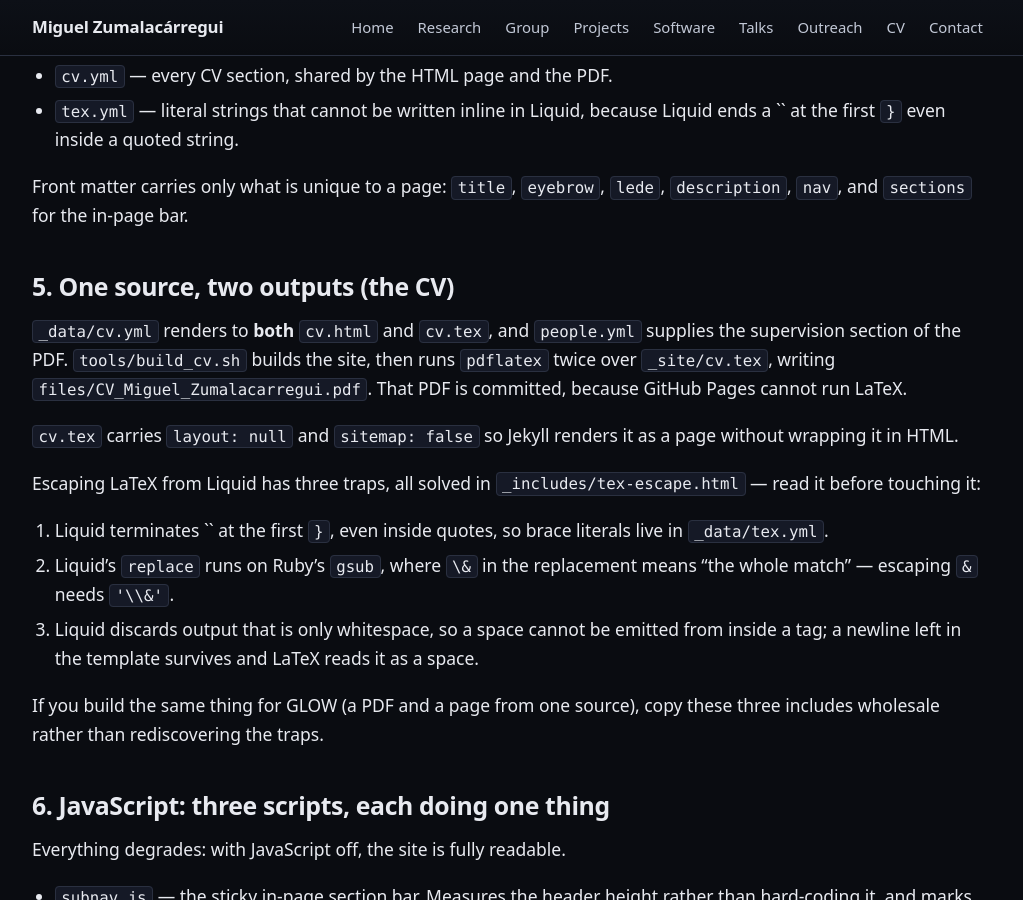
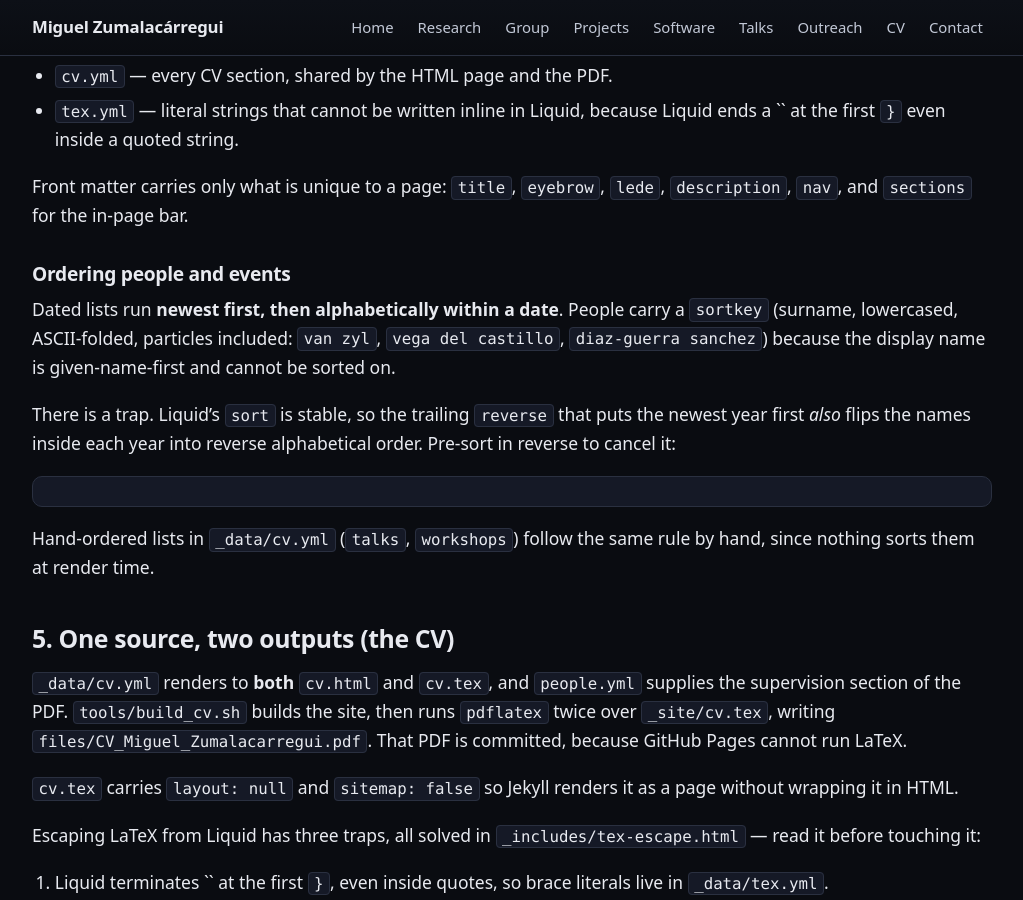
Before and after one commit to miguelzuma/miguelzuma.github.io, a Jekyll site: the page built from docs/SITE_CONVENTIONS.md, in a window 1280 px wide and 900 px high, scrolled down 3258 px. Shown: the whole window, without its empty margins (128-1151 px from the left). Built offline with Jekyll 4.4.1, drawn with Linux system fonts in a browser that asks for light colours; our own code applies the rules of GitHub Pages for plain Markdown files.

Commit message:
Order people and events by date, then alphabetically within a date
The three dated people lists sorted by year only, so within a year the order
was whatever the file happened to say. Adds a `sortkey` (surname, lowercased,
ASCII-folded, particles kept) to the 45 people who lacked one and sorts on it
as the tie-break, on the Group page and in the CV PDF, which previously did
not sort its people at all.

The tie-break needs care: Liquid's `sort` is stable, so the trailing `reverse`
that puts the newest year first would also flip names into reverse
alphabetical order within each year. Pre-sorting in reverse cancels it. Both
call sites and docs/SITE_CONVENTIONS.md now say so.

Also swaps the two 2026 entries in cv.yml's hand-ordered `talks` list, the one
place the rule was actually violated. `workshops` already complied.

Co-Authored-By: Claude Opus 5 (1M context) <noreply@anthropic.com>
Claude-Session: https://claude.ai/code/session_01E2ZbXszK9qt9svKVxU5Yrt

````diff
--- a/docs/SITE_CONVENTIONS.md
+++ b/docs/SITE_CONVENTIONS.md
@@ -136,6 +136,25 @@ adding a field.
 
 Front matter carries only what is unique to a page: `title`, `eyebrow`, `lede`,
 `description`, `nav`, and `sections` for the in-page bar.
+
+### Ordering people and events
+
+Dated lists run **newest first, then alphabetically within a date**. People
+carry a `sortkey` (surname, lowercased, ASCII-folded, particles included:
+`van zyl`, `vega del castillo`, `diaz-guerra sanchez`) because the display name
+is given-name-first and cannot be sorted on.
+
+There is a trap. Liquid's `sort` is stable, so the trailing `reverse` that puts
+the newest year first *also* flips the names inside each year into reverse
+alphabetical order. Pre-sort in reverse to cancel it:
+
+```liquid
+{%- assign vis = site.data.people.visitors
+      | sort_natural: "sortkey" | reverse | sort: "end" | reverse %}
+```
+
+Hand-ordered lists in `_data/cv.yml` (`talks`, `workshops`) follow the same
+rule by hand, since nothing sorts them at render time.
 
 ## 5. One source, two outputs (the CV)
 
````
Also changed, not shown: _data/cv.yml (+7 -5 lines), _data/people.yml (+45 -0 lines), group.html (+10 -3 lines), 2 other files.
